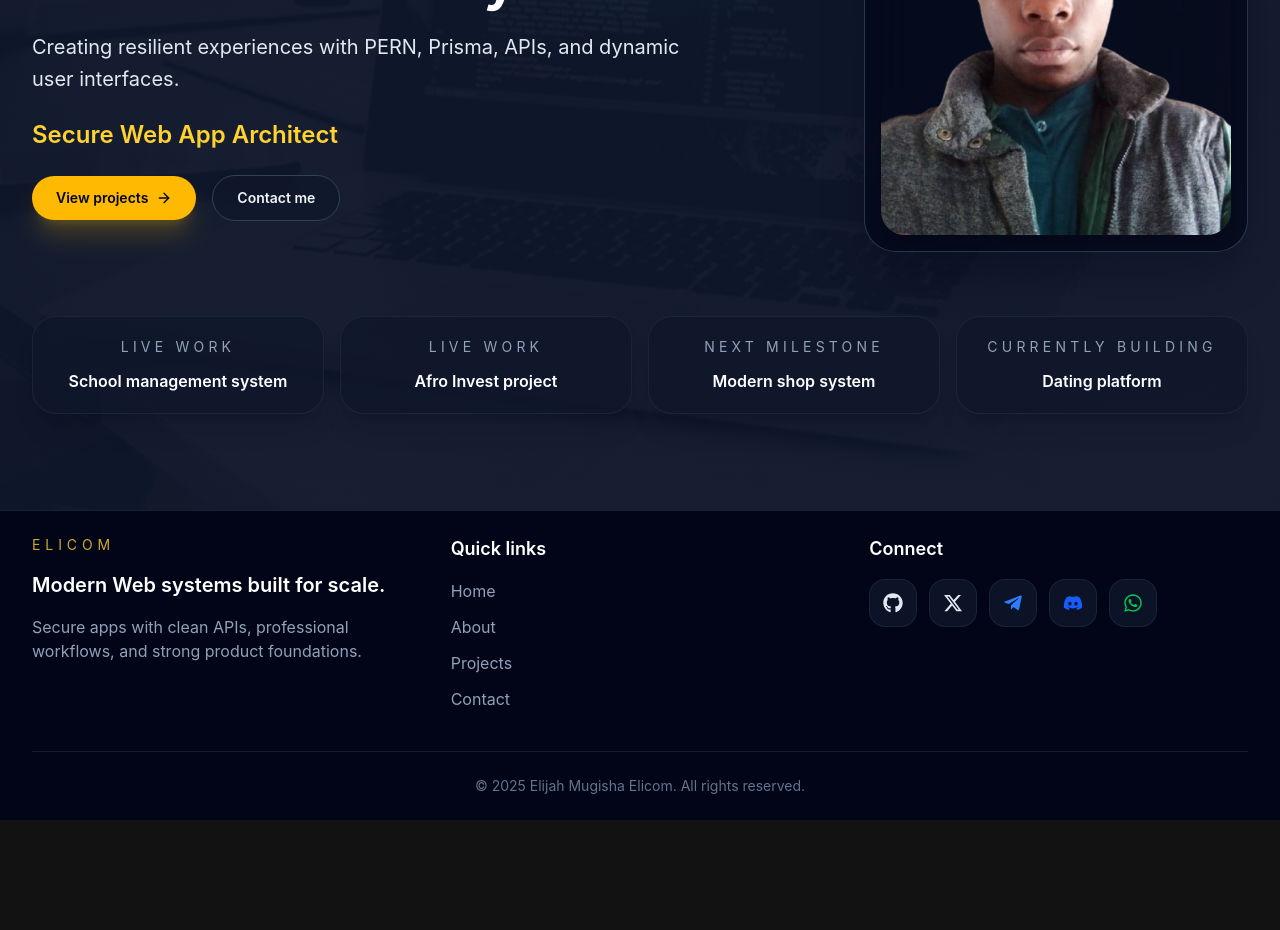
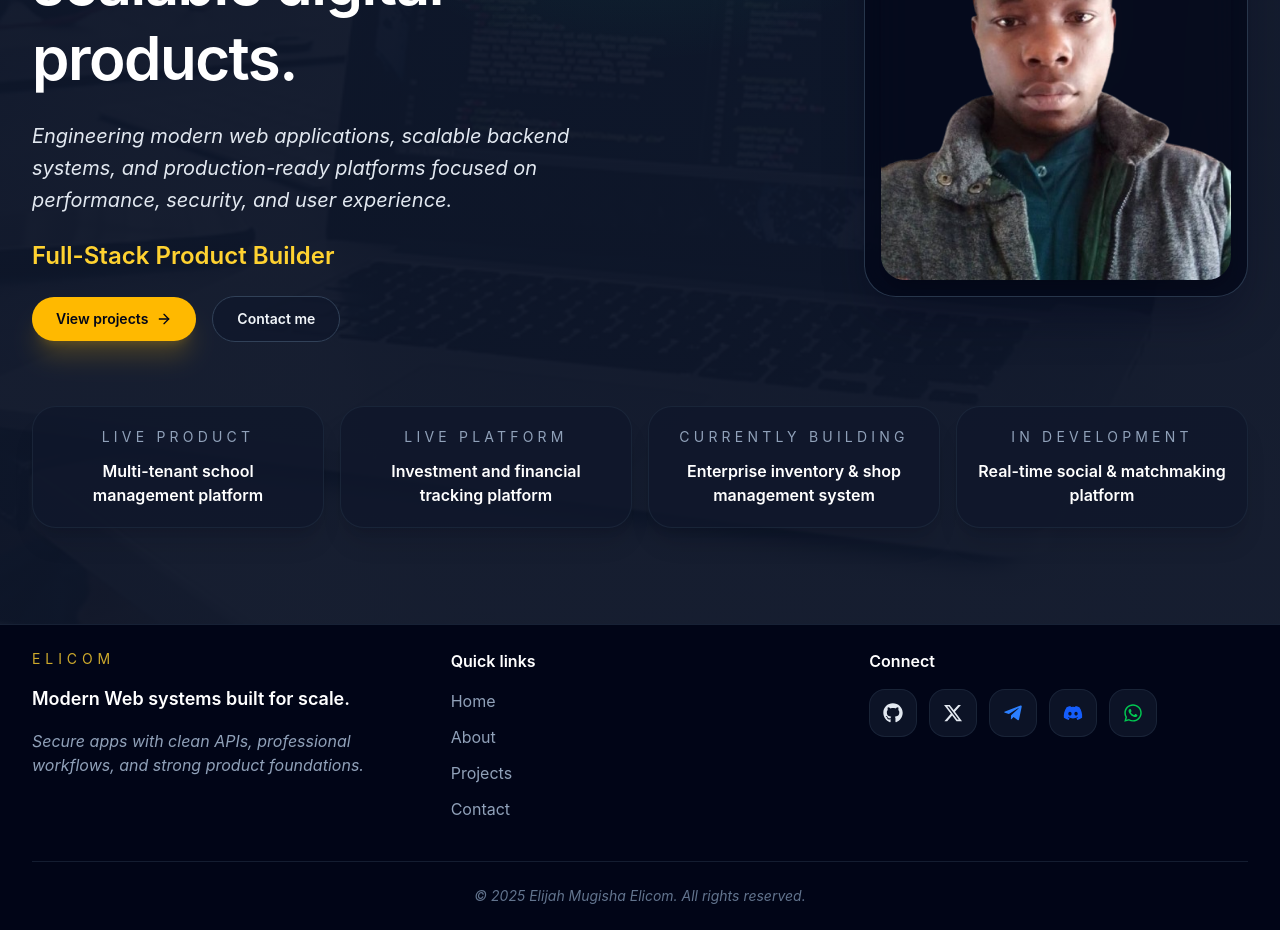
Before and after one commit to Elicom256/portfolio, a React (Vite) app: page / in a window 1280 px wide. Shown: the part 440-1370 px from the top of the page. Before the commit the page ends 1260 px from the top, so only its background shows below. Built offline with nearby package versions, Linux system fonts and the light colour scheme; what @react-pdf/renderer would draw is missing.

Commit message:
some small change

```diff
--- a/src/frontend/Footer.jsx
+++ b/src/frontend/Footer.jsx
@@ -10,14 +10,14 @@ const Footer = () => {
         <div className='grid gap-10 md:grid-cols-3'>
           <div className='space-y-4'>
             <p className='text-sm uppercase tracking-[0.35em] text-amber-300/80'>Elicom</p>
-            <h3 className='text-xl font-semibold text-white'>Modern Web systems built for scale.</h3>
-            <p className='text-slate-400'>
+            <h3 className='text-lg font-semibold text-white'>Modern Web systems built for scale.</h3>
+            <p className='text-slate-400 italic'>
               Secure apps with clean APIs, professional workflows, and strong product foundations.
             </p>
           </div>
 
           <div className='space-y-4'>
-            <h4 className='text-lg font-semibold text-white'>Quick links</h4>
+            <h4 className=' font-semibold text-white'>Quick links</h4>
             <div className='grid gap-3 text-slate-400'>
               <Link to='/' className='transition hover:text-amber-300'>
                 Home
@@ -35,7 +35,7 @@ const Footer = () => {
           </div>
 
           <div className='space-y-4'>
-            <h4 className='text-lg font-semibold text-white'>Connect</h4>
+            <h4 className=' font-semibold text-white'>Connect</h4>
             <div className='flex flex-wrap items-center gap-3'>
               <a
                 href='https://github.com/Elijah-ug'
@@ -81,7 +81,7 @@ const Footer = () => {
           </div>
         </div>
 
-        <div className='mt-10 border-t border-slate-800/70 pt-6 text-center text-sm text-slate-500'>
+        <div className='italic mt-10 border-t border-slate-800/70 pt-6 text-center text-sm text-slate-500'>
           &copy; {new Date().getFullYear()} Elijah Mugisha Elicom. All rights reserved.
         </div>
       </div>
--- a/src/frontend/Home.jsx
+++ b/src/frontend/Home.jsx
@@ -8,29 +8,42 @@ const Home = () => {
   return (
     <section className='relative min-h-screen overflow-hidden'>
       <div className='absolute inset-0 bg-slate-950/95' />
-      <div className='absolute inset-0 bg-cover bg-center opacity-40' style={{ backgroundImage: `url(${eli3})` }} />
+      <div
+        className='absolute inset-0 bg-cover bg-center opacity-40'
+        style={{ backgroundImage: `url(${eli3})` }}
+      />
       <div className='absolute inset-0 bg-[radial-gradient(circle_at_top,_rgba(16,185,129,0.24),_transparent_35%),linear-gradient(180deg,rgba(15,23,42,0.93),rgba(15,23,42,0.9))]' />
 
       <div className='relative z-10 mx-auto flex min-h-screen max-w-7xl flex-col justify-center px-4 py-24 sm:px-6 lg:px-8'>
         <div className='flex flex-col gap-12 lg:flex-row lg:items-center lg:justify-between'>
           <div className='max-w-2xl space-y-6 text-center lg:text-left'>
-            <p className='text-sm uppercase tracking-[0.35em] text-amber-300/90'>Full-stack engineer</p>
-            <h1 className='text-4xl font-semibold tracking-tight text-white sm:text-5xl lg:text-6xl'>
-              Hi, I’m <span className='text-amber-300'>Elicom Elijah</span>, building secure and scalable Web2 systems.
+            <p className='text-sm uppercase tracking-[0.35em] text-amber-300/90'>
+              Full-stack engineer
+            </p>
+
+            <h1 className='text-xl sm:text-4xl font-semibold tracking-tight text-white lg:text-6xl leading-tight'>
+              Hi, I’m <span className='text-amber-300'>Mugisha Elijah</span>,
+              building secure and scalable digital products.
             </h1>
-            <div className='text-lg leading-8 text-slate-200 sm:text-xl'>
-              <span>Creating resilient experiences with PERN, Prisma, APIs, and dynamic user interfaces.</span>
+
+            <div className='italic leading-8 text-slate-200 sm:text-xl max-w-xl'>
+              <span>
+                Engineering modern web applications, scalable backend systems,
+                and production-ready platforms focused on performance, security,
+                and user experience.
+              </span>
             </div>
+
             <div className='text-2xl font-semibold text-amber-300'>
               <TypeAnimation
                 sequence={[
-                  'PERN Developer',
+                  'Software Engineer',
                   2500,
-                  'Secure Web App Architect',
+                  'Full-Stack Product Builder',
                   2500,
-                  'Fullstack Engineer',
+                  'Backend Systems Developer',
                   2500,
-                  'Web3 Explorer',
+                  'Modern Web Architect',
                   2500,
                 ]}
                 wrapper='span'
@@ -38,6 +51,7 @@ const Home = () => {
                 repeat={Infinity}
               />
             </div>
+
             <div className='flex flex-col items-center justify-center gap-4 sm:flex-row sm:justify-start'>
               <Link
                 to='/projects'
@@ -46,6 +60,7 @@ const Home = () => {
                 View projects
                 <ArrowRight className='ml-2 h-4 w-4' />
               </Link>
+
               <Link
                 to='/contact'
                 className='inline-flex items-center justify-center rounded-full border border-slate-700 bg-slate-900/80 px-6 py-3 text-sm font-semibold text-slate-100 transition hover:border-amber-300 hover:text-amber-300'
@@ -57,34 +72,61 @@ const Home = () => {
 
           <div className='mx-auto flex w-full max-w-xs justify-center lg:mx-0 lg:max-w-sm'>
             <div className='relative overflow-hidden rounded-[2rem] border border-slate-700/80 bg-slate-950/70 p-4 shadow-2xl shadow-slate-950/40 backdrop-blur-xl'>
-              <img src={eli1} alt='Elicom' className='w-full rounded-3xl object-cover shadow-xl' />
+              <img
+                src={eli1}
+                alt='Elicom'
+                className='w-full rounded-3xl object-cover shadow-xl'
+              />
             </div>
           </div>
         </div>
 
         <div className='mt-16 grid gap-4 sm:grid-cols-2 lg:grid-cols-4'>
-          <div className='rounded-3xl border border-slate-800/80 bg-slate-900/80 p-5 text-center shadow-xl shadow-slate-950/10 hover:scale-103 transition-all duration-300 ease-in-out'>
+          <div className='rounded-3xl border border-slate-800/80 bg-slate-900/80 p-5 text-center shadow-xl shadow-slate-950/10 hover:scale-105 transition-all duration-300 ease-in-out'>
             <Link to='https://klassapp.xyz/' target='_blank'>
-              <p className='text-sm uppercase tracking-[0.3em] text-slate-400'>Live Work</p>
-              <p className='mt-3 text-base font-semibold text-white'>School management system</p>
+              <p className='text-sm uppercase tracking-[0.3em] text-slate-400'>
+                Live Product
+              </p>
+
+              <p className='mt-3 text-base font-semibold text-white'>
+                Multi-tenant school management platform
+              </p>
             </Link>
           </div>
-          <div className='rounded-3xl border border-slate-800/80 bg-slate-900/80 p-5 text-center shadow-xl shadow-slate-950/10 hover:scale-103 transition-all duration-300 ease-in-out'>
+
+          <div className='rounded-3xl border border-slate-800/80 bg-slate-900/80 p-5 text-center shadow-xl shadow-slate-950/10 hover:scale-105 transition-all duration-300 ease-in-out'>
             <Link to='https://afro-invest.vercel.app/' target='_blank'>
-              <p className='text-sm uppercase tracking-[0.3em] text-slate-400'>Live work</p>
-              <p className='mt-3 text-base font-semibold text-white'>Afro Invest project</p>
+              <p className='text-sm uppercase tracking-[0.3em] text-slate-400'>
+                Live Platform
+              </p>
+
+              <p className='mt-3 text-base font-semibold text-white'>
+                Investment and financial tracking platform
+              </p>
             </Link>
           </div>
-          <div className='rounded-3xl border border-slate-800/80 bg-slate-900/80 p-5 text-center shadow-xl shadow-slate-950/10 hover:scale-103 transition-all duration-300 ease-in-out'>
+
+          <div className='rounded-3xl border border-slate-800/80 bg-slate-900/80 p-5 text-center shadow-xl shadow-slate-950/10 hover:scale-105 transition-all duration-300 ease-in-out'>
             <Link to='/'>
-              <p className='text-sm uppercase tracking-[0.3em] text-slate-400'>Next milestone</p>
-              <p className='mt-3 text-base font-semibold text-white'>Modern shop system</p>
+              <p className='text-sm uppercase tracking-[0.3em] text-slate-400'>
+                Currently Building
+              </p>
+
+              <p className='mt-3 text-base font-semibold text-white'>
+                Enterprise inventory & shop management system
+              </p>
             </Link>
           </div>
-          <div className='rounded-3xl border border-slate-800/80 bg-slate-900/80 p-5 text-center shadow-xl shadow-slate-950/10 hover:scale-103 transition-all duration-300 ease-in-out'>
+
+          <div className='rounded-3xl border border-slate-800/80 bg-slate-900/80 p-5 text-center shadow-xl shadow-slate-950/10 hover:scale-105 transition-all duration-300 ease-in-out'>
             <Link to='https://af4-gilt.vercel.app/' target='_blank'>
-              <p className='text-sm uppercase tracking-[0.3em] text-slate-400'>Currently building</p>
-              <p className='mt-3 text-base font-semibold text-white'>Dating platform</p>
+              <p className='text-sm uppercase tracking-[0.3em] text-slate-400'>
+                In Development
+              </p>
+
+              <p className='mt-3 text-base font-semibold text-white'>
+                Real-time social & matchmaking platform
+              </p>
             </Link>
           </div>
         </div>
```
